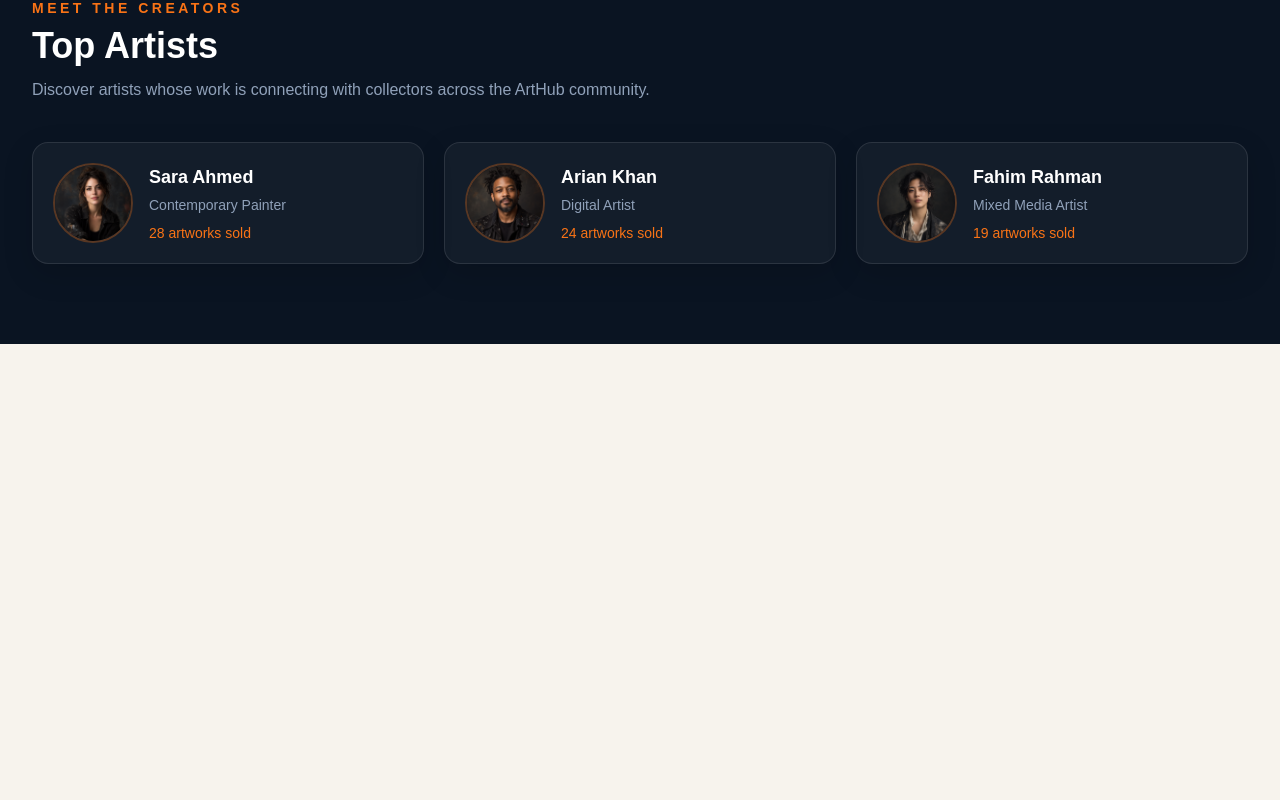
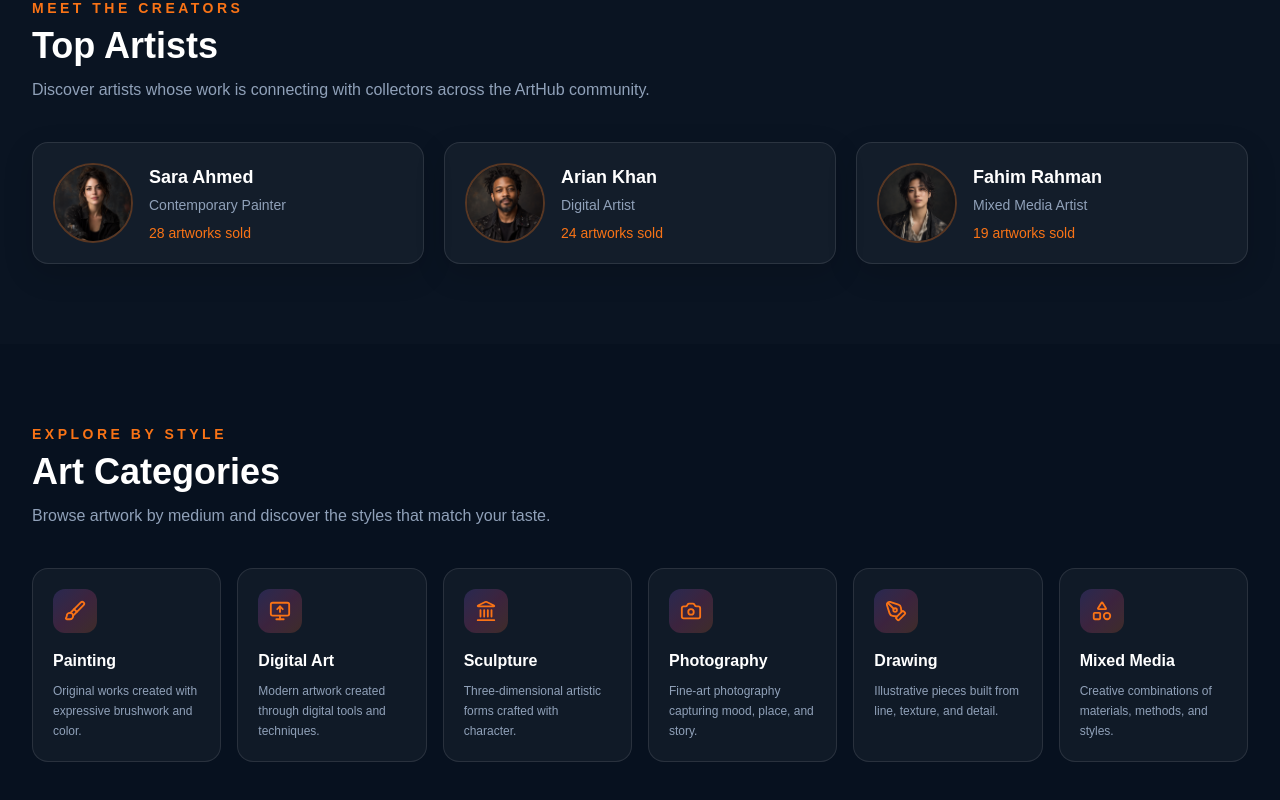
Before and after one commit to Saklainmostak-learner/arthub-client, a Next.js app: page / in a window 1280 px wide. Shown: the part 1479-2279 px from the top of the page. Before the commit the page ends 1823 px from the top, so only its background shows below. Built offline with nearby package versions, Linux system fonts and the light colour scheme.

Commit message:
build art categories section

```diff
--- a/src/app/page.js
+++ b/src/app/page.js
@@ -1,3 +1,4 @@
+import ArtCategories from "@/components/home/ArtCategories";
 import FeaturedArtworks from "@/components/home/FeaturedArtworks";
 import Hero from "@/components/home/Hero";
 import TopArtists from "@/components/home/TopArtists";
@@ -8,6 +9,7 @@ export default function Home() {
       <Hero />
       <FeaturedArtworks/>
       <TopArtists/>
+      <ArtCategories/>
     </main>
   );
 }
--- /dev/null
+++ b/src/components/home/ArtCategories.jsx
@@ -0,0 +1,97 @@
+import Link from "next/link";
+import {
+  Brush,
+  MonitorUp,
+  Landmark,
+  Camera,
+  PenTool,
+  Shapes,
+} from "lucide-react";
+
+const categories = [
+  {
+    name: "Painting",
+    slug: "painting",
+    icon: Brush,
+    description: "Original works created with expressive brushwork and color.",
+  },
+  {
+    name: "Digital Art",
+    slug: "digital",
+    icon: MonitorUp,
+    description: "Modern artwork created through digital tools and techniques.",
+  },
+  {
+    name: "Sculpture",
+    slug: "sculpture",
+    icon: Landmark,
+    description: "Three-dimensional artistic forms crafted with character.",
+  },
+  {
+    name: "Photography",
+    slug: "photography",
+    icon: Camera,
+    description: "Fine-art photography capturing mood, place, and story.",
+  },
+  {
+    name: "Drawing",
+    slug: "drawing",
+    icon: PenTool,
+    description: "Illustrative pieces built from line, texture, and detail.",
+  },
+  {
+    name: "Mixed Media",
+    slug: "mixed-media",
+    icon: Shapes,
+    description: "Creative combinations of materials, methods, and styles.",
+  },
+];
+
+export default function ArtCategories() {
+  return (
+    <section className="bg-[#07111f] px-4 py-20 sm:px-6 lg:px-8">
+      <div className="mx-auto max-w-7xl">
+        <div className="mb-10">
+          <p className="mb-2 text-sm font-semibold uppercase tracking-[0.25em] text-[#F97316]">
+            Explore by Style
+          </p>
+
+          <h2 className="text-3xl font-bold text-white sm:text-4xl">
+            Art Categories
+          </h2>
+
+          <p className="mt-3 max-w-2xl text-sm leading-6 text-slate-400 sm:text-base">
+            Browse artwork by medium and discover the styles that match your
+            taste.
+          </p>
+        </div>
+
+        <div className="grid grid-cols-2 gap-4 md:grid-cols-3 lg:grid-cols-6">
+          {categories.map((category) => {
+            const Icon = category.icon;
+
+            return (
+              <Link
+                key={category.slug}
+                href={`/artworks?category=${category.slug}`}
+                className="group rounded-2xl border border-white/10 bg-white/[0.04] p-5 transition duration-300 hover:-translate-y-1 hover:border-[#F97316]/40 hover:bg-white/[0.06]"
+              >
+                <div className="mb-4 flex h-11 w-11 items-center justify-center rounded-xl bg-gradient-to-br from-[#8B5CF6]/20 via-[#EC4899]/20 to-[#F97316]/20 text-[#F97316]">
+                  <Icon size={22} />
+                </div>
+
+                <h3 className="text-sm font-semibold text-white sm:text-base">
+                  {category.name}
+                </h3>
+
+                <p className="mt-2 line-clamp-3 text-xs leading-5 text-slate-400">
+                  {category.description}
+                </p>
+              </Link>
+            );
+          })}
+        </div>
+      </div>
+    </section>
+  );
+}
```
